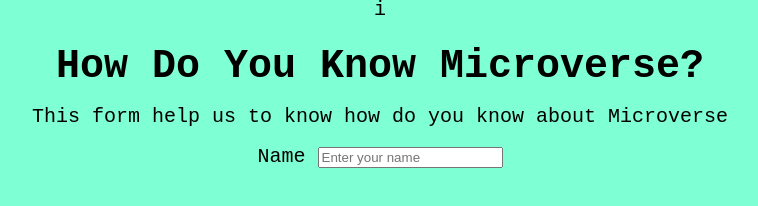
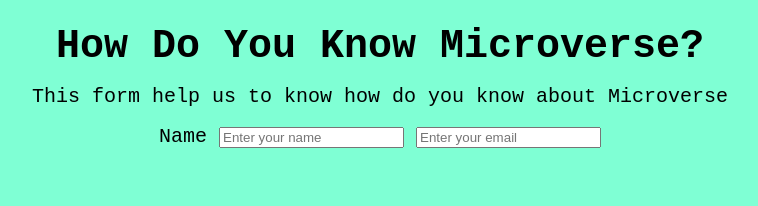
Before and after one commit to migcm06/microverse-trials-ebenezer-miguel, a plain HTML site: page microverseTrials-1/index.html in a window 1280 px wide. Shown: the whole page, without its empty margins (260-1018 px from the left). Drawn offline with Linux system fonts and the light colour scheme.

Commit message:
I've added input element for emails

```diff
--- a/microverseTrials-1/index.html
+++ b/microverseTrials-1/index.html
@@ -8,10 +8,6 @@
 
   <body>
 
-
-
-i
-
 <h1 id="title">How Do You Know Microverse?</h1>
 
 <p id="description">This form help us to know how do you know about Microverse</p>
@@ -19,6 +15,8 @@ i
 <form id="survey-form">
 <label for="name" id="name-label">Name</label>
 <input id="name" type="text" required placeholder="Enter your name"/>
+
+<input id="email" type="email" placeholder="Enter your email"/>
 
 </form>
 
```
